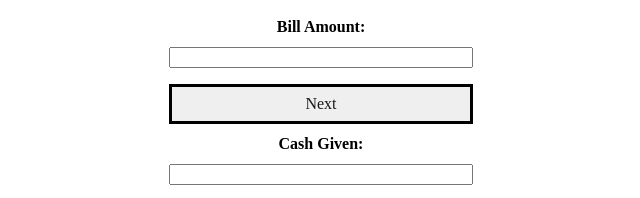
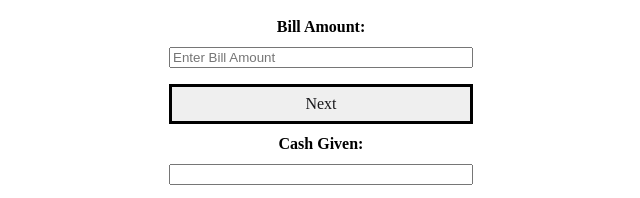
Before and after one commit to Kunalpathak2004/Cash-register-with-JS, a plain HTML site: page index.html in a window 1280 px wide. Shown: the part 240-438 px from the top of the page, 319-959 px from the left. Drawn offline with Linux system fonts and the light colour scheme.

Commit message:
Update index.html

```diff
--- a/index.html
+++ b/index.html
@@ -16,7 +16,7 @@
             Enter the bill amount and cash given by the customer and know minimum number of notes to return.
         </p>
         <label for="bill-amount" id="label-bill">Bill Amount:</label>
-        <input id="bill-amount" type="number">
+        <input id="bill-amount" type="number" placeholder="Enter Bill Amount" >
         <button id="nxt-btn"><span id="nxt">Next</span></button>
         <label for="cash-given" id="label-check">Cash Given:</label>
         <input id="cash-given" type="number">
```
